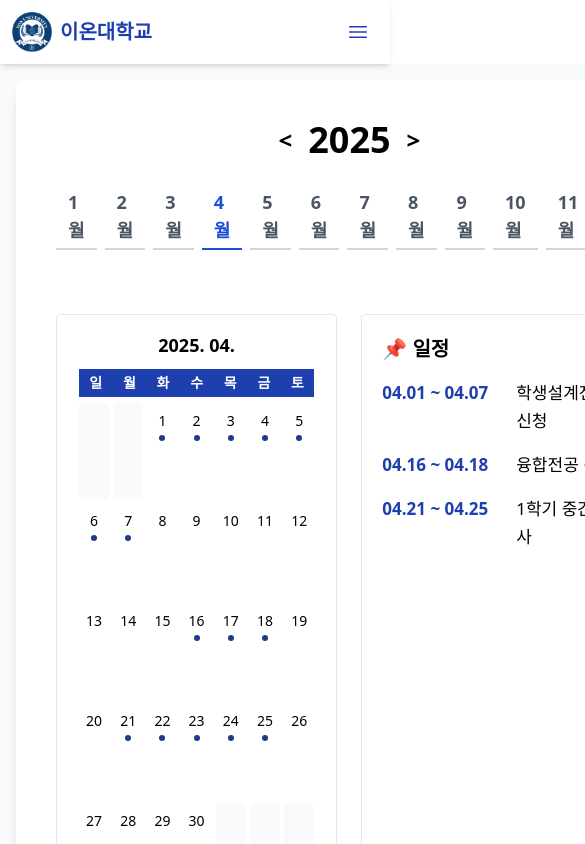
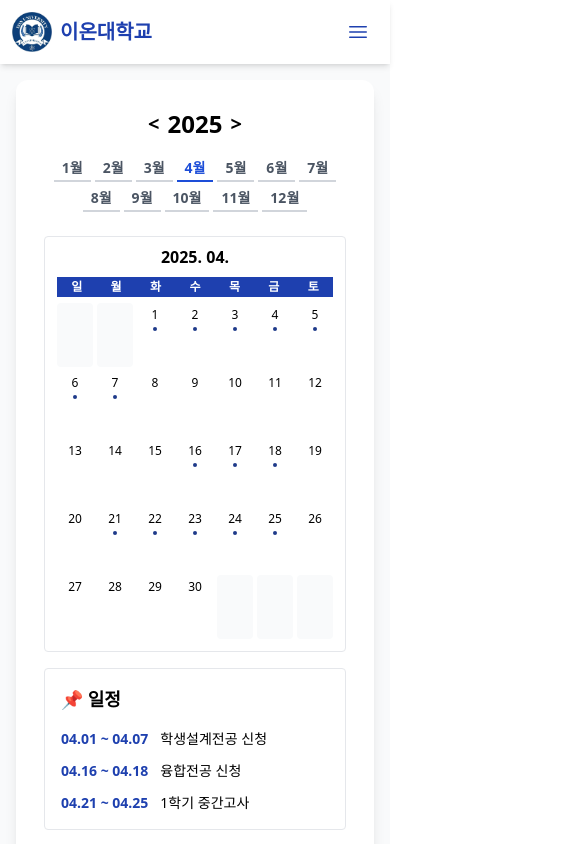
Before and after one commit to leesion29/eon-front, a React (Create React App) app: page /main/calender in a window 390 px wide. Shown: the top 844 px of the page, 585 px wide, since content can reach past the window. Built offline with nearby package versions, Linux system fonts and the light colour scheme.

Commit message:
버그 수정, 스케줄 json 방식 수정, 모바일 가독성 개선

```diff
--- /dev/null
+++ b/public/schedule.json
@@ -0,0 +1,146 @@
+[
+  {
+    "start": "2025-01-22",
+    "end": "2025-01-22",
+    "event": "입학식",
+    "color": "bg-red-100"
+  },
+  {
+    "start": "2025-01-25",
+    "end": "2025-01-25",
+    "event": "신입생 등록",
+    "color": "bg-red-100"
+  },
+  {
+    "start": "2025-02-03",
+    "end": "2025-02-03",
+    "event": "졸업식",
+    "color": "bg-red-100"
+  },
+  {
+    "start": "2025-02-11",
+    "end": "2025-02-12",
+    "event": "예비 수강신청",
+    "color": "bg-red-100"
+  },
+  {
+    "start": "2025-02-26",
+    "end": "2025-02-28",
+    "event": "수강신청",
+    "color": "bg-red-100"
+  },
+  {
+    "start": "2025-03-01",
+    "end": "2025-03-01",
+    "event": "신입생 OT",
+    "color": "bg-red-100"
+  },
+  {
+    "start": "2025-03-03",
+    "end": "2025-03-07",
+    "event": "개강 및 수강정정 기간",
+    "color": "bg-red-100"
+  },
+  {
+    "start": "2025-04-01",
+    "end": "2025-04-07",
+    "event": "학생설계전공 신청",
+    "color": "bg-red-100"
+  },
+  {
+    "start": "2025-04-16",
+    "end": "2025-04-18",
+    "event": "융합전공 신청",
+    "color": "bg-blue-100"
+  },
+  {
+    "start": "2025-04-21",
+    "end": "2025-04-25",
+    "event": "1학기 중간고사",
+    "color": "bg-yellow-100"
+  },
+  {
+    "start": "2025-05-14",
+    "end": "2025-05-16",
+    "event": "봄 축제",
+    "color": "bg-pink-100"
+  },
+  {
+    "start": "2025-05-20",
+    "end": "2025-05-22",
+    "event": "1학기 성적 이의 신청",
+    "color": "bg-gray-100"
+  },
+  {
+    "start": "2025-06-16",
+    "end": "2025-06-20",
+    "event": "1학기 기말고사",
+    "color": "bg-yellow-100"
+  },
+  {
+    "start": "2025-06-23",
+    "end": "2025-06-25",
+    "event": "여름 계절학기 신청",
+    "color": "bg-green-100"
+  },
+   {
+    "start": "2025-06-23",
+    "end": "2025-08-31",
+    "event": "여름 방학",
+    "color": "bg-teal-100"
+  },
+  {
+    "start": "2025-07-01",
+    "end": "2025-07-25",
+    "event": "여름 계절학기",
+    "color": "bg-cyan-100"
+  },
+  {
+    "start": "2025-08-18",
+    "end": "2025-08-22",
+    "event": "2학기 수강신청",
+    "color": "bg-purple-100"
+  },
+  {
+    "start": "2025-09-01",
+    "end": "2025-09-01",
+    "event": "2학기 개강",
+    "color": "bg-blue-100"
+  },
+  {
+    "start": "2025-09-03",
+    "end": "2025-09-05",
+    "event": "수강신청 변경 기간",
+    "color": "bg-blue-200"
+  },
+  {
+    "start": "2025-10-20",
+    "end": "2025-10-24",
+    "event": "2학기 중간고사",
+    "color": "bg-yellow-100"
+  },
+  {
+    "start": "2025-11-03",
+    "end": "2025-11-07",
+    "event": "부/복수/연계전공 신청",
+    "color": "bg-indigo-100"
+  },
+  {
+    "start": "2025-11-17",
+    "end": "2025-11-21",
+    "event": "졸업 신청",
+    "color": "bg-lime-100"
+  },
+  {
+    "start": "2025-12-15",
+    "end": "2025-12-19",
+    "event": "2학기 기말고사",
+    "color": "bg-yellow-100"
+  },
+  {
+    "start": "2025-12-22",
+    "end": "2026-02-28",
+    "event": "겨울 방학",
+    "color": "bg-teal-100"
+  }
+]
--- a/src/pages/CalenderPage.js
+++ b/src/pages/CalenderPage.js
@@ -1,7 +1,7 @@
-import React, { useState } from "react";
+import React, { useState, useEffect } from "react";
 
-const CalendarPage = () => {
-  const events = [
+// 기본 4월 데이터 (JSON 로딩 실패 시 사용)
+const defaultEvents = [
   {
     start: "2025-04-01",
     end: "2025-04-07",
@@ -22,8 +22,30 @@ const CalendarPage = () => {
   },
 ];
 
+const CalendarPage = () => {
+  const [events, setEvents] = useState(defaultEvents);
   const [selectedYear, setSelectedYear] = useState(2025);
   const [selectedMonth, setSelectedMonth] = useState(4);
+
+  useEffect(() => {
+    const fetchSchedule = async () => {
+      try {
+        const response = await fetch("/schedule.json");
+        if (!response.ok) {
+          throw new Error(`HTTP error! status: ${response.status}`);
+        }
+        const data = await response.json();
+        setEvents(data);
+      } catch (error) {
+        console.error(
+          "Failed to fetch schedule.json, using default data:",
+          error
+        );
+      }
+    };
+
+    fetchSchedule();
+  }, []);
 
   const getDaysInMonth = (year, month) => new Date(year, month, 0).getDate();
   const getFirstDayOfWeek = (year, month) =>
@@ -54,6 +76,24 @@ const CalendarPage = () => {
   const formatDate = (year, month, day) =>
     `${year}-${String(month).padStart(2, "0")}-${String(day).padStart(2, "0")}`;
 
+  // '방학'인지 확인하는 함수
+  const isVacation = (eventString) =>
+    !!eventString && eventString.includes("방학");
+
+  // *** 수정된 로직: '방학'이 *아닌* 이벤트가 있는지 확인 ***
+  const hasNonVacationEvent = (dateStr) => {
+    if (!dateStr) return false;
+    return events.some(
+      (e) => dateStr >= e.start && dateStr <= e.end && !isVacation(e.event)
+    );
+  };
+
+  // 해당 날짜에 *어떤* 이벤트라도 있는지 확인 (배경/스타일링용)
+  const hasAnyEvent = (dateStr) => {
+    if (!dateStr) return false;
+    return events.some((e) => dateStr >= e.start && dateStr <= e.end);
+  };
+
   const filteredEvents = events
     .filter(
       (e) =>
@@ -73,34 +113,30 @@ const CalendarPage = () => {
     return `${sM}.${sD} ~ ${eM}.${eD}`;
   };
 
-  const isEventDay = (dateStr) =>
-    events.some((e) => dateStr >= e.start && dateStr <= e.end);
-
   return (
-    <div className="max-w-7xl mx-auto p-6">
-      <div className="flex justify-center items-center mb-6 gap-4">
+    <div className="max-w-7xl mx-auto p-6 max-md:p-3">
+      {/* 년도/월 선택 UI (이전과 동일) */}
+      <div className="flex justify-center items-center mb-6 gap-4 max-md:gap-2 max-md:mb-4">
         <span
           onClick={() => changeMonth(-1)}
-          className="text-2xl font-bold cursor-pointer hover:text-blue-600"
+          className="text-2xl font-bold cursor-pointer hover:text-blue-600 max-md:text-xl"
         >
           &lt;
         </span>
-        <h1 className="text-4xl font-bold">{selectedYear}</h1>
+        <h1 className="text-4xl font-bold max-md:text-2xl">{selectedYear}</h1>
         <span
           onClick={() => changeMonth(1)}
-          className="text-2xl font-bold cursor-pointer hover:text-blue-600"
+          className="text-2xl font-bold cursor-pointer hover:text-blue-600 max-md:text-xl"
         >
           &gt;
         </span>
       </div>
-
-      <div className="flex justify-center mb-4 gap-2 text-lg font-semibold">
+      <div className="flex justify-center mb-4 gap-2 text-lg font-semibold max-md:flex-wrap max-md:gap-1 max-md:text-sm max-md:mb-6">
         {[...Array(12)].map((_, i) => (
           <div
             key={i}
             onClick={() => setSelectedMonth(i + 1)}
-            className={`px-3 py-1 cursor-pointer border-b-2 transition-all duration-200
-           ${
+            className={`px-3 py-1 cursor-pointer border-b-2 transition-all duration-200 max-md:px-2 max-md:py-0.5 ${
               selectedMonth === i + 1
                 ? "text-blue-700 border-blue-700 font-bold"
                 : "text-gray-600 border-gray-300"
@@ -111,41 +147,48 @@ const CalendarPage = () => {
         ))}
       </div>
 
-      <div className="flex gap-6 mt-16">
-        {/* 왼쪽 달력 */}
-        <div className="w-1/2 border rounded p-4">
-          <div className="text-lg font-bold mb-1 text-center">
+      {/* 달력과 일정 리스트 컨테이너 */}
+      <div className="flex gap-6 mt-16 max-md:flex-col max-md:mt-4 max-md:gap-4">
+        {/* 달력 */}
+        <div className="w-1/2 border rounded p-4 max-md:w-full max-md:p-2">
+          <div className="text-lg font-bold mb-1 text-center max-md:text-base">
             {selectedYear}. {String(selectedMonth).padStart(2, "0")}.
           </div>
-
-          {/* 요일 + 날짜 배경 */}
-          <div className=" p-1.5 rounded">
-            <div className="grid grid-cols-7 text-center text-sm font-semibold mb-1.5">
+          <div className=" p-1.5 rounded max-md:p-1">
+            <div className="grid grid-cols-7 text-center text-sm font-semibold mb-1.5 max-md:text-xs">
               {["일", "월", "화", "수", "목", "금", "토"].map((d) => (
-                <div key={d} className="bg-blue-800 text-white py-1">
+                <div
+                  key={d}
+                  className="bg-blue-800 text-white py-1 max-md:py-0.5"
+                >
                   {d}
                 </div>
               ))}
             </div>
-            <div className="grid grid-cols-7 gap-1 text-center text-sm">
+            <div className="grid grid-cols-7 gap-1 text-center text-sm max-md:text-xs">
               {calendarCells.map((day, idx) => {
                 const dateStr = day
                   ? formatDate(selectedYear, selectedMonth, day)
                   : null;
-                const hasEvent = dateStr ? isEventDay(dateStr) : false;
+
+                // *** 수정된 로직 ***
+                // '방학'이 *아닌* 이벤트가 있을 때만 콩알 표시
+                const showDot = hasNonVacationEvent(dateStr);
+                const _hasAnyEvent = hasAnyEvent(dateStr);
 
                 return (
                   <div
                     key={idx}
-                    className={`h-24 flex flex-col items-center justify-start pt-2 rounded ${
+                    className={`h-24 flex flex-col items-center justify-start pt-2 rounded max-md:h-16 max-md:pt-1 ${
                       day === null ? "bg-gray-50" : "bg-white"
-                    } ${hasEvent ? "relative" : ""}`}
+                    } ${_hasAnyEvent ? "relative" : ""}`}
                   >
                     {day && (
                       <>
                         <div>{day}</div>
-                        {hasEvent && (
-                          <span className="w-1.5 h-1.5 bg-blue-900 rounded-full mt-1"></span>
+                        {/* showDot이 true일 때만 콩알 렌더링 */}
+                        {showDot && (
+                          <span className="w-1.5 h-1.5 bg-blue-900 rounded-full mt-1 max-md:w-1 max-md:h-1"></span>
                         )}
                       </>
                     )}
@@ -156,16 +199,16 @@ const CalendarPage = () => {
           </div>
         </div>
 
-        {/* 오른쪽 일정 리스트 */}
-        <div className="w-1/2 border rounded p-5 text-[17px] leading-7">
-          <h2 className="text-xl font-bold mb-4">📌 일정</h2>
+        {/* 일정 리스트 (이전과 동일) */}
+        <div className="w-1/2 border rounded p-5 text-[17px] leading-7 max-md:w-full max-md:p-4 max-md:text-sm">
+          <h2 className="text-xl font-bold mb-4 max-md:text-lg">📌 일정</h2>
           {filteredEvents.length === 0 ? (
             <div className="text-gray-500">등록된 일정이 없습니다.</div>
           ) : (
-            <ul className="space-y-4">
+            <ul className="space-y-4 max-md:space-y-3">
               {filteredEvents.map((e, idx) => (
-                <li key={idx} className="flex gap-6 items-start">
-                  <span className="text-blue-800 font-semibold min-w-[110px]">
+                <li key={idx} className="flex gap-6 items-start max-md:gap-3">
+                  <span className="text-blue-800 font-semibold min-w-[110px] max-md:min-w-[80px]">
                     {formatRange(e.start, e.end)}
                   </span>
                   <span>{e.event}</span>
--- a/src/pages/QnaDataPage.js
+++ b/src/pages/QnaDataPage.js
@@ -196,7 +196,7 @@ const QnaDataPage = () => {
                       setAlertModalOpen(true);
                     }
                   }}
-                  className="text-green-500 hover:text-green-700 text-lg font-semibold px-3 rounded transition"
+                  className="text-green-500 hover:text-green-700 sm:text-lg text-sm font-semibold px-3 rounded transition"
                 >
                   📗답변 작성
                 </button>
@@ -213,7 +213,7 @@ const QnaDataPage = () => {
                       setAlertModalOpen(true);
                     }
                   }}
-                  className="text-red-500 hover:text-red-700 text-lg font-semibold py-2.5 px-3 rounded transition"
+                  className="text-red-500 hover:text-red-700 sm:text-lg text-sm font-semibold py-2.5 px-3 rounded transition"
                 >
                   ❌답변 삭제
                 </button>
```
Also changed, not shown: src/pages/Admin/AdminNoticeEditPage.js (+28 -24 lines), src/pages/Admin/AdminNoticeWritePage.js (+21 -24 lines), src/pages/AllGradePage.js (+12 -17 lines), src/pages/QnaEditPage.js (+32 -27 lines), src/pages/QnaWritePage.js (+25 -27 lines). Lines whose indentation alone changed are shown as unchanged.
